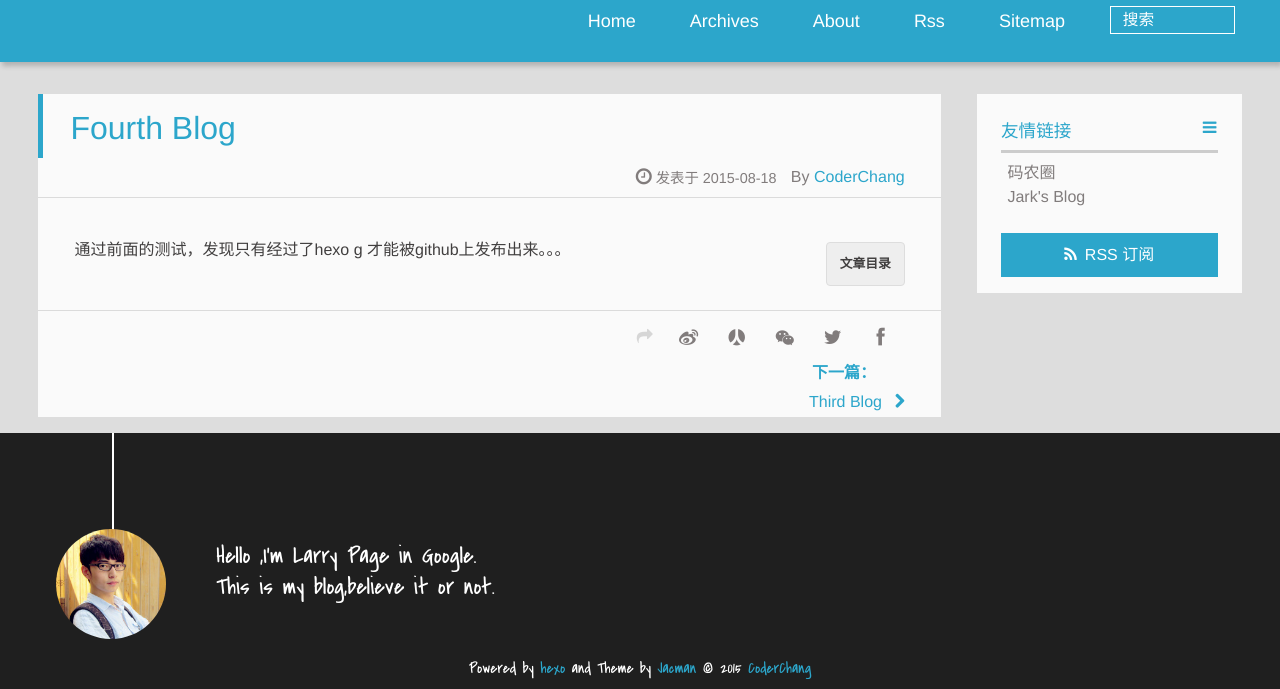
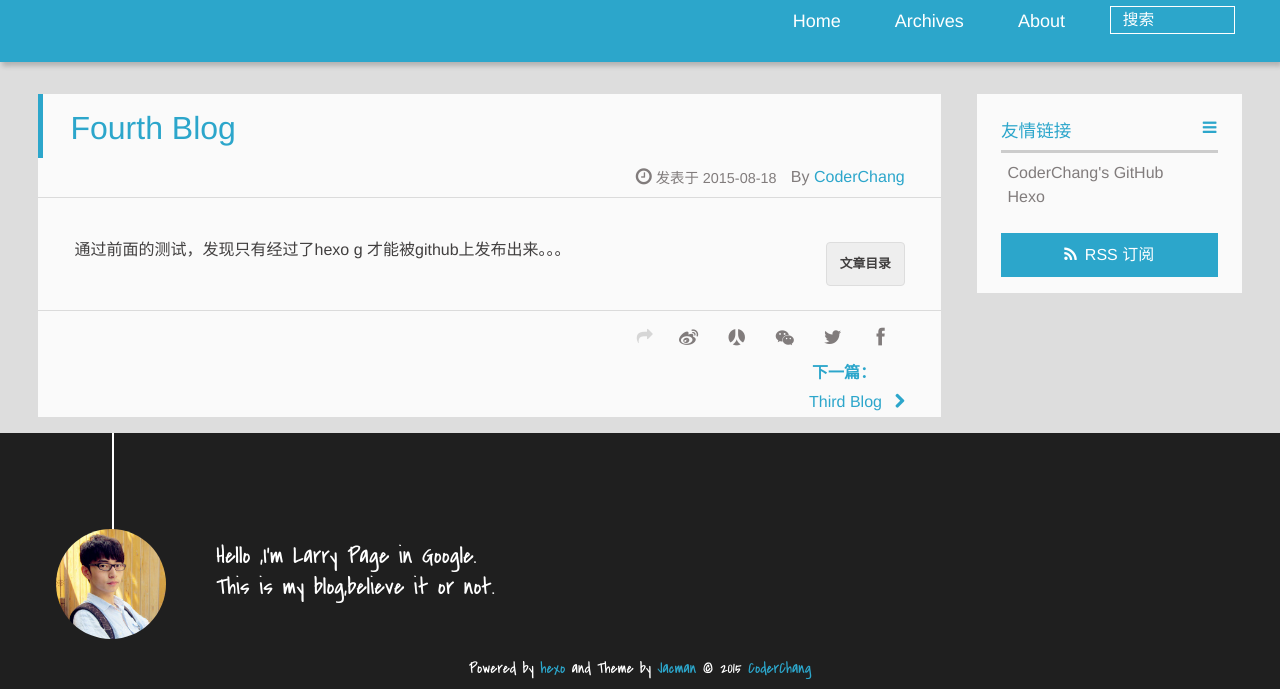
Before and after one commit to CoderChang/CoderChang.github.io, a plain HTML site: page 2015/08/18/Fourth-Blog/index.html in a window 1280 px wide. Shown: the part 119-808 px from the top of the page. Drawn offline with Linux system fonts and the light colour scheme.

Commit message:
Site updated: 2015-08-18 17:24:14

```diff
--- a/2015/08/18/Fourth-Blog/index.html
+++ b/2015/08/18/Fourth-Blog/index.html
@@ -59,10 +59,6 @@
 						<li><a href="/archives">Archives</a></li>
 
 						<li><a href="/about">About</a></li>
-
-						<li><a href="/atom.xml">Rss</a></li>
-
-						<li><a href="/sitemap.xml">Sitemap</a></li>
 
 					<li>
 
@@ -167,13 +163,13 @@
 
           <li>
 
-            	<a href="https://coderq.com" target="_blank" title="一个面向程序员交流分享的新一代社区">码农圈</a>
+            	<a href="https://github.com/CoderChang" target="_blank" title="CoderChang&#39;s GitHub">CoderChang&#39;s GitHub</a>
 
           </li>
 
           <li>
 
-            	<a href="http://wuchong.me" target="_blank" title="Jark&#39;s Blog">Jark&#39;s Blog</a>
+            	<a href="https://hexo.io" target="_blank" title="Hexo">Hexo</a>
 
           </li>
 
--- a/index.html
+++ b/index.html
@@ -58,10 +58,6 @@
 						<li><a href="/archives">Archives</a></li>
 
 						<li><a href="/about">About</a></li>
-
-						<li><a href="/atom.xml">Rss</a></li>
-
-						<li><a href="/sitemap.xml">Sitemap</a></li>
 
 					<li>
 
@@ -356,13 +352,13 @@
 
           <li>
 
-            	<a href="https://coderq.com" target="_blank" title="一个面向程序员交流分享的新一代社区">码农圈</a>
+            	<a href="https://github.com/CoderChang" target="_blank" title="CoderChang&#39;s GitHub">CoderChang&#39;s GitHub</a>
 
           </li>
 
           <li>
 
-            	<a href="http://wuchong.me" target="_blank" title="Jark&#39;s Blog">Jark&#39;s Blog</a>
+            	<a href="https://hexo.io" target="_blank" title="Hexo">Hexo</a>
 
           </li>
 
```
Also changed, not shown: 2015/08/18/Hello-World/index.html (+2 -6 lines), 2015/08/18/Second-Blog/index.html (+2 -6 lines), 2015/08/18/Third-Blog/index.html (+2 -6 lines), 2015/08/18/hello-world/index.html (+2 -6 lines), archives/2015/08/index.html (+0 -4 lines), archives/2015/index.html (+0 -4 lines), archives/index.html (+0 -4 lines).
